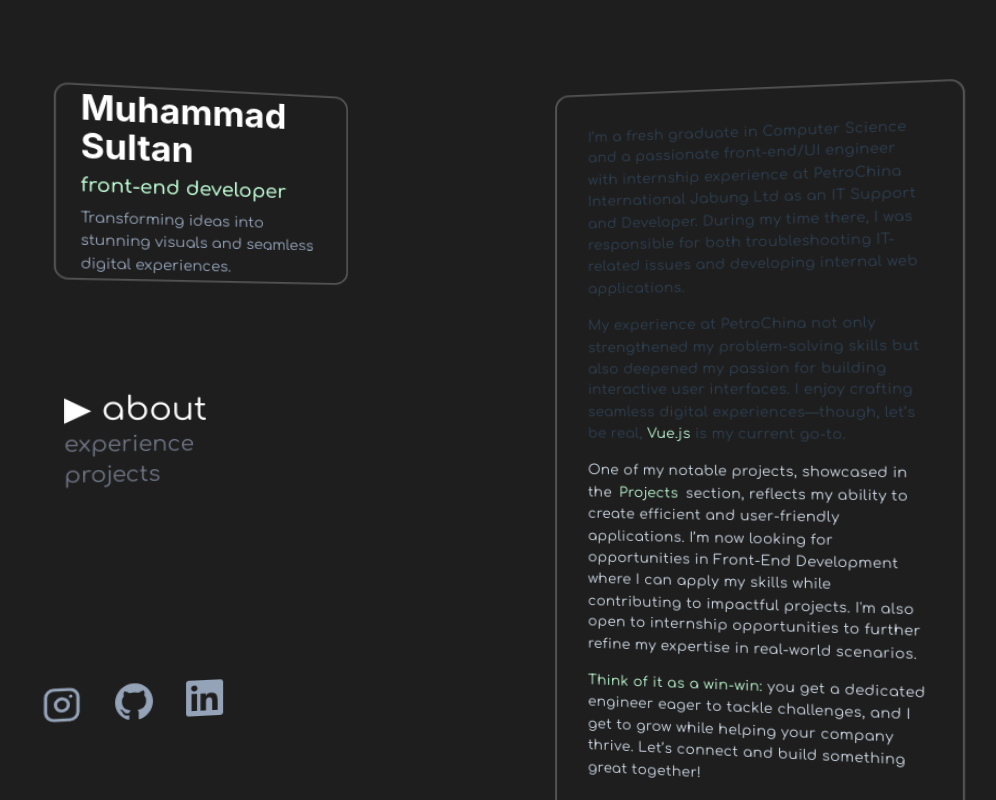
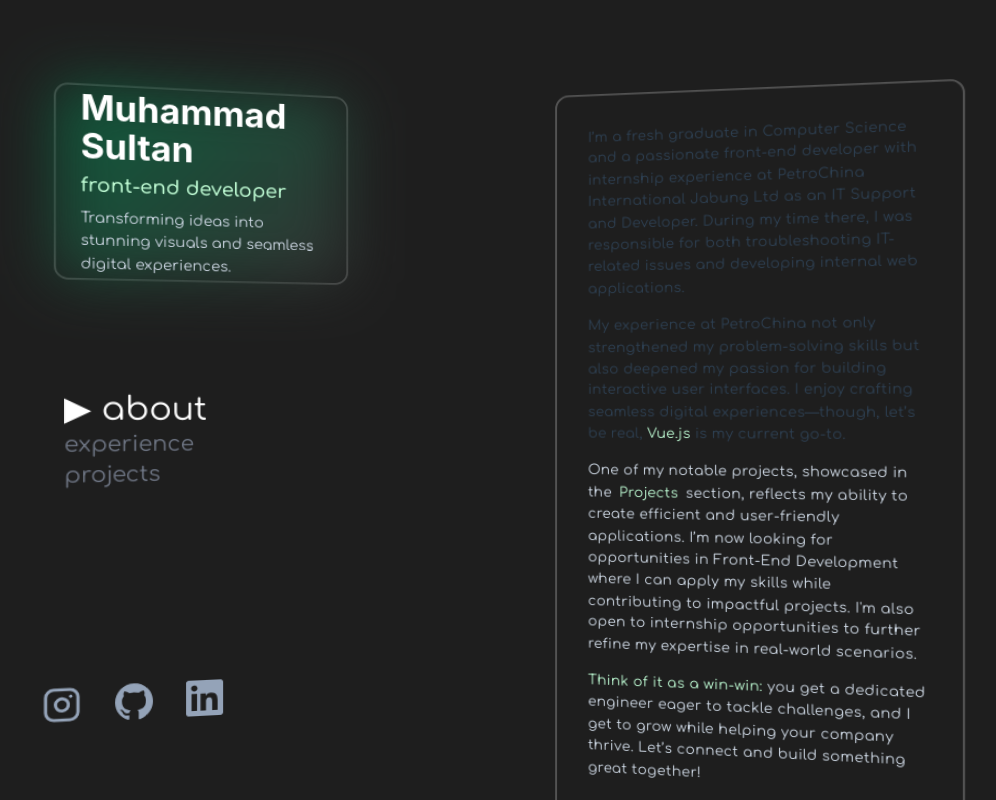
Before and after one commit to sultanrc/msultan-portfolio, a Vue app: page / in a window 1280 px wide. Shown: the whole page, without its empty margins (157-1153 px from the left). Built offline with nearby package versions, Linux system fonts and the light colour scheme.

Commit message:
UI additions

```diff
--- a/src/components/LeftColumn.vue
+++ b/src/components/LeftColumn.vue
@@ -28,11 +28,11 @@ onMounted(() => {
     class="flex flex-1 flex-col gap-24 pl-10 pr-10 lg:pl-20 2xl:pr-56 md:py-24 2xl:py-28 md:mx-20 2xl:mx-0 fixed-col"
   >
     <div
-      class="justify-center 2xl:mt-4 p-6 lg:h-[200px] flex flex-col gap-2 outline outline-2 outline-neutral-600 rounded-xl scale-90 2xl:scale-100"
+      class="justify-center 2xl:mt-4 p-6 lg:h-[200px] flex flex-col gap-2 outline outline-2 outline-neutral-600 rounded-xl scale-90 2xl:scale-100 glow-card"
     >
       <h2 class="text-xl lg:text-4xl font-inter font-bold text-white">Muhammad Sultan</h2>
       <h2 class="text-3xl lg:text-xl font-semibold text-green-200">front-end developer</h2>
-      <p class="text-md pr-18 leading-[1.6] text-slate-400">
+      <p class="text-md pr-18 leading-[1.6] text-slate-300">
         {{ displayedText }}
       </p>
     </div>
@@ -122,4 +122,22 @@ onMounted(() => {
   </div>
 </template>
 
-<style scoped></style>
+<style scoped>
+.glow-card::after {
+  content: '';
+  position: absolute;
+  top: 0;
+  left: 0;
+  width: 100%;
+  height: 100%;
+  background: linear-gradient(315deg, #323232, #0d5c3c);
+  filter: blur(30px);
+  z-index: 0;
+  border-radius: 0.75rem;
+}
+
+.glow-card > * {
+  position: relative;
+  z-index: 1;
+}
+</style>
--- a/src/components/contents/About.vue
+++ b/src/components/contents/About.vue
@@ -1,14 +1,5 @@
 <script setup>
 import { ref, onMounted } from 'vue'
-
-const aboutSection = ref(null)
-
-onMounted(() => {
-  setTimeout(() => {
-    aboutSection.value.classList.remove('opacity-0', 'translate-x-full')
-    aboutSection.value.classList.add('opacity-100', 'translate-x-0')
-  }, 200)
-})
 
 const buttonText = ref('Contact Me')
 
@@ -24,20 +15,17 @@ const handleMouseLeave = () => {
 <template>
   <div class="md:hidden flex flex-col pt-16 pb-8">
     <h2 class="text-xl md:text-2xl font-semibold text-white">Muhammad Sultan Raisyah</h2>
-    <h2 class="text-xl md:text-4xl font-semibold text-white">front-end/UI engineer</h2>
+    <h2 class="text-xl md:text-4xl font-semibold text-white">front-end developer</h2>
     <h2 class="text-lg md:text-xl font-inter font-semibold text-green-200">
       Computer Science Fresh Graduate
     </h2>
   </div>
-  <div
-    ref="aboutSection"
-    class="flex flex-col gap-4 opacity-0 translate-x-full transition-all duration-700 ease-in-out"
-  >
+  <div class="flex flex-col gap-4">
     <p class="tracking-wide leading-[1.6]">
-      I’m a fresh graduate in Computer Science and a passionate front-end/UI engineer with
-      internship experience at PetroChina International Jabung Ltd as an IT Support and Developer.
-      During my time there, I was responsible for both troubleshooting IT-related issues and
-      developing internal web applications.
+      I’m a fresh graduate in Computer Science and a passionate front-end developer with internship
+      experience at PetroChina International Jabung Ltd as an IT Support and Developer. During my
+      time there, I was responsible for both troubleshooting IT-related issues and developing
+      internal web applications.
     </p>
     <p class="tracking-wide leading-[1.6]">
       My experience at PetroChina not only strengthened my problem-solving skills but also deepened
--- a/src/components/contents/Experience.vue
+++ b/src/components/contents/Experience.vue
@@ -29,7 +29,7 @@ const skills = [
           </div>
         </div>
       </div>
-      <p class="tracking-wide leading-[1.6] mt-2 md:pr-2 text-[12px] group-hover:text-white">
+      <p class="tracking-wide leading-[1.6] mt-2 md:pr-2 text-[12px]">
         I completed a six-month on-site internship at PetroChina International Jabung Ltd., based in
         Tanjung Jabung Timur, Jambi Province. The company is about an hour's drive from Jambi City
         and a one-hour flight from Jakarta, which is where I live. I worked at the IT Shop sector,
--- a/src/components/contents/Project.vue
+++ b/src/components/contents/Project.vue
@@ -16,12 +16,17 @@ const experienceContainer = computed(
       <div>
         <img
           :src="ews"
-          class="md:w-[1440px] h-24 rounded-lg border border-gray-400 group-hover:scale-105 transition group-hover:-translate-x-1"
+          class="md:w-[1440px] h-24 rounded-lg border border-gray-400 group-hover:scale-105 transition"
           alt="Portfolio Image"
         />
       </div>
       <div class="flex flex-col ms-2">
-        <h2 class="text-m font-inter font-bold text-slate-300 flex items-center">
+        <a
+          href="https://ews-vue.vercel.app"
+          target="_blank"
+          rel="noopener noreferrer"
+          class="text-m font-inter font-bold text-slate-300 flex items-center group-hover:scale-105 transition"
+        >
           Early Warning System
           <svg
             xmlns="http://www.w3.org/2000/svg"
@@ -32,14 +37,14 @@ const experienceContainer = computed(
               d="M320 0c-17.7 0-32 14.3-32 32s14.3 32 32 32l82.7 0L201.4 265.4c-12.5 12.5-12.5 32.8 0 45.3s32.8 12.5 45.3 0L448 109.3l0 82.7c0 17.7 14.3 32 32 32s32-14.3 32-32l0-160c0-17.7-14.3-32-32-32L320 0zM80 32C35.8 32 0 67.8 0 112L0 432c0 44.2 35.8 80 80 80l320 0c44.2 0 80-35.8 80-80l0-112c0-17.7-14.3-32-32-32s-32 14.3-32 32l0 112c0 8.8-7.2 16-16 16L80 448c-8.8 0-16-7.2-16-16l0-320c0-8.8 7.2-16 16-16l112 0c17.7 0 32-14.3 32-32s-14.3-32-32-32L80 32z"
             />
           </svg>
-        </h2>
+        </a>
         <p class="tracking-wide leading-[1.4] mt-2 text-xs group-hover:text-white">
           The Early Warning System (EWS) monitors server room conditions using an ESP8266 and a
           DHT11 sensor, which measures temperature and humidity in real-time. Data is sent to a
           database and displayed on a web dashboard for easy monitoring. I contributed by designing
-          the UI, slicing it into HTML, CSS, and Bootstrap, and adding interactivity with
-          JavaScript. Developed in CodeIgniter 4, the system triggers alerts if the temperature
-          exceeds 30°C or humidity surpasses 80%, helping IT staff prevent overheating.
+          the UI using Tailwind CSS, developing the frontend with Vue.js, and building the backend
+          API with Express.js. The system triggers alerts if the temperature exceeds 30°C or
+          humidity surpasses 80%, helping IT staff prevent overheating.
         </p>
       </div>
     </div>
@@ -54,7 +59,12 @@ const experienceContainer = computed(
         />
       </div>
       <div class="flex flex-col ms-2">
-        <h2 class="text-m font-inter font-bold text-slate-300 flex items-center">
+        <a
+          href="https://muhammadsultan.vercel.app"
+          target="_blank"
+          rel="noopener noreferrer"
+          class="text-m font-inter font-bold text-slate-300 flex items-center group-hover:scale-105 transition group-hover:-translate-x-1"
+        >
           Vue based Portofolio
           <svg
             xmlns="http://www.w3.org/2000/svg"
@@ -65,7 +75,7 @@ const experienceContainer = computed(
               d="M320 0c-17.7 0-32 14.3-32 32s14.3 32 32 32l82.7 0L201.4 265.4c-12.5 12.5-12.5 32.8 0 45.3s32.8 12.5 45.3 0L448 109.3l0 82.7c0 17.7 14.3 32 32 32s32-14.3 32-32l0-160c0-17.7-14.3-32-32-32L320 0zM80 32C35.8 32 0 67.8 0 112L0 432c0 44.2 35.8 80 80 80l320 0c44.2 0 80-35.8 80-80l0-112c0-17.7-14.3-32-32-32s-32 14.3-32 32l0 112c0 8.8-7.2 16-16 16L80 448c-8.8 0-16-7.2-16-16l0-320c0-8.8 7.2-16 16-16l112 0c17.7 0 32-14.3 32-32s-14.3-32-32-32L80 32z"
             />
           </svg>
-        </h2>
+        </a>
         <p class="tracking-wide leading-[1.4] mt-2 text-xs group-hover:text-white">
           I built my own portfolio website using Vue and Tailwind, because, you know, every
           developer needs a fancy place to flex their skills. The site has an About, Experience, and
```
